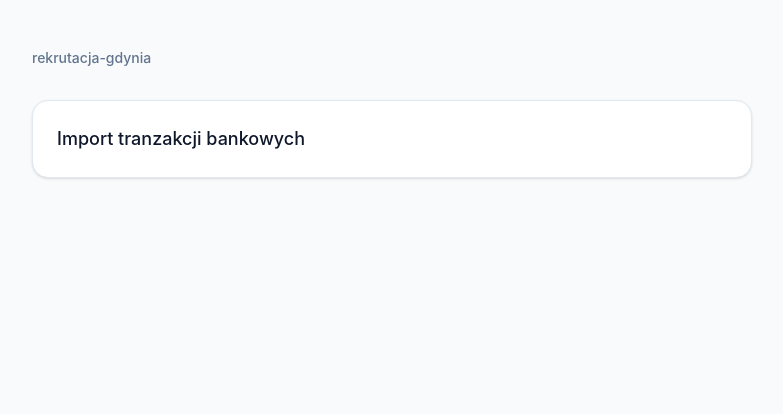
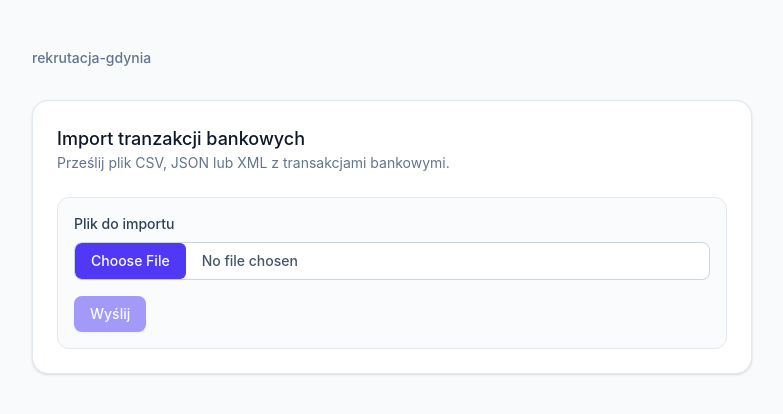
Before and after one commit to mainfreme/rekrutacja-gdynia, a Vue app in the folder frontend/: page / in a window 1280 px wide. Shown: the top 414 px of the page, without its empty margins (248-1031 px from the left). Built offline with nearby package versions, Linux system fonts and the light colour scheme; no server answers; the HTML template or start-up script is replaced by a standard one.

Commit message:
import pliku

```diff
--- a/frontend/package.json
+++ b/frontend/package.json
@@ -21,7 +21,7 @@
     "@vue/tsconfig": "^0.9.1",
     "tailwindcss": "^4.2.2",
     "typescript": "~6.0.2",
-    "vite": "^8.0.4",
+    "vite": "^8.0.8",
     "vue-tsc": "^3.2.6"
   }
 }
--- /dev/null
+++ b/frontend/src/components/FileUpload.vue
@@ -0,0 +1,147 @@
+<script setup lang="ts">
+import { computed, ref } from 'vue'
+
+const fileInputRef = ref<HTMLInputElement | null>(null)
+const selectedFile = ref<File | null>(null)
+const uploadStatus = ref('')
+const isUploading = ref(false)
+
+const allowedExtensions = ['.json', '.csv', '.xml']
+
+const importsUploadUrl = new URL(
+  '/api/imports',
+  import.meta.env.VITE_API_BASE_URL?.replace(/\/$/, '') || 'http://localhost:8080',
+).href
+
+/** 4xx – nie pokazujemy treści z backendu (np. szczegółów walidacji). */
+const clientErrorMessage =
+  'Nie udało się przesłać pliku. Sprawdź format pliku i spróbuj ponownie.'
+
+function extensionOf(name: string): string {
+  const i = name.lastIndexOf('.')
+  return i >= 0 ? name.slice(i).toLowerCase() : ''
+}
+
+function isAllowedFile(file: File): boolean {
+  const ext = extensionOf(file.name)
+  if (allowedExtensions.includes(ext)) return true
+  const t = file.type
+  return (
+    t === 'application/json' ||
+    t === 'text/csv' ||
+    t === 'application/xml' ||
+    t === 'text/xml' ||
+    t === 'application/vnd.ms-excel'
+  )
+}
+
+const canUpload = computed(() => selectedFile.value !== null && !isUploading.value)
+
+function handleFileChange(event: Event) {
+  const input = event.target as HTMLInputElement
+  const file = input.files?.[0]
+  if (!file) {
+    selectedFile.value = null
+    return
+  }
+  if (!isAllowedFile(file)) {
+    selectedFile.value = null
+    uploadStatus.value = 'Dozwolone formaty: JSON, CSV, XML.'
+    if (fileInputRef.value) fileInputRef.value.value = ''
+    return
+  }
+  selectedFile.value = file
+  uploadStatus.value = ''
+}
+
+async function handleUpload() {
+  if (!selectedFile.value) {
+    uploadStatus.value = 'Wybierz plik.'
+    return
+  }
+
+  uploadStatus.value = ''
+  isUploading.value = true
+
+  const formData = new FormData()
+  formData.append('file', selectedFile.value)
+
+  try {
+    const response = await fetch(importsUploadUrl, {
+      method: 'POST',
+      body: formData,
+    })
+
+    if (response.ok) {
+      uploadStatus.value = 'Plik został przesłany.'
+      selectedFile.value = null
+      if (fileInputRef.value) fileInputRef.value.value = ''
+      return
+    }
+
+    const status = response.status
+    if (status >= 400 && status < 500) {
+      await response.text().catch(() => undefined)
+      uploadStatus.value = clientErrorMessage
+      return
+    }
+
+    const contentType = response.headers.get('content-type') ?? ''
+    let message = response.statusText
+    if (contentType.includes('application/json')) {
+      const data = (await response.json()) as { message?: string }
+      message = data.message ?? message
+    } else {
+      const text = await response.text()
+      message = text.slice(0, 200) || message
+    }
+    uploadStatus.value = `Błąd: ${message}`
+  } catch (error) {
+    uploadStatus.value = `Błąd sieci: ${(error as Error).message}`
+  } finally {
+    isUploading.value = false
+  }
+}
+</script>
+
+<template>
+  <div
+    class="mt-6 flex flex-col gap-4 rounded-xl border border-slate-200 bg-slate-50/80 p-4 dark:border-slate-700 dark:bg-slate-800/50"
+  >
+    <label class="flex flex-col gap-2 text-sm font-medium text-slate-700 dark:text-slate-200">
+      Plik do importu
+      <input
+        ref="fileInputRef"
+        class="block w-full cursor-pointer rounded-lg border border-slate-300 bg-white text-sm text-slate-600 file:mr-4 file:cursor-pointer file:rounded-md file:border-0 file:bg-indigo-600 file:px-4 file:py-2 file:text-sm file:font-medium file:text-white hover:file:bg-indigo-500 dark:border-slate-600 dark:bg-slate-900 dark:text-slate-300 dark:file:bg-indigo-500 dark:hover:file:bg-indigo-400"
+        type="file"
+        accept=".json,.csv,.xml,application/json,text/csv,application/xml,text/xml"
+        @change="handleFileChange"
+      />
+    </label>
+
+    <div class="flex flex-wrap items-center gap-3">
+      <button
+        type="button"
+        class="inline-flex items-center justify-center rounded-lg bg-indigo-600 px-4 py-2 text-sm font-medium text-white shadow-sm transition hover:bg-indigo-500 disabled:cursor-not-allowed disabled:opacity-50"
+        :disabled="!canUpload"
+        @click="handleUpload"
+      >
+        {{ isUploading ? 'Wysyłanie…' : 'Wyślij' }}
+      </button>
+      <span
+        v-if="selectedFile"
+        class="text-sm text-slate-600 dark:text-slate-400"
+      >
+        {{ selectedFile.name }}
+      </span>
+    </div>
+
+    <p
+      v-if="uploadStatus"
+      class="text-sm text-slate-700 dark:text-slate-300"
+      role="status"
+    >
+      {{ uploadStatus }}
+    </p>
+  </div>
+</template>
--- a/frontend/src/env.d.ts
+++ b/frontend/src/env.d.ts
@@ -1,4 +1,8 @@
 /// <reference types="vite/client" />
+
+interface ImportMetaEnv {
+  readonly VITE_API_BASE_URL?: string
+}
 
 declare module '*.vue' {
   import type { DefineComponent } from 'vue'
--- a/frontend/src/views/HomeView.vue
+++ b/frontend/src/views/HomeView.vue
@@ -1,7 +1,10 @@
 <script setup lang="ts">
 import { useAppStore } from '@/stores/app'
 
+import FileUpload from '@/components/FileUpload.vue'
+
 const app = useAppStore()
+
 </script>
 
 <template>
@@ -22,9 +25,11 @@ const app = useAppStore()
       <h2 class="text-lg font-medium text-slate-900 dark:text-white">
         Import tranzakcji bankowych
       </h2>
+
       <p class="text-sm text-slate-500 dark:text-slate-400">
-
+        Prześlij plik CSV, JSON lub XML z transakcjami bankowymi.
       </p>
+      <FileUpload />
     </section>
   </main>
 </template>
--- a/frontend/vite.config.ts
+++ b/frontend/vite.config.ts
@@ -14,5 +14,6 @@ export default defineConfig({
   server: {
     host: true,
     port: 5173,
+    strictPort: true,
   },
 })
```
Also changed, not shown: 2 other files (tests, documents, lock files or other folders).
